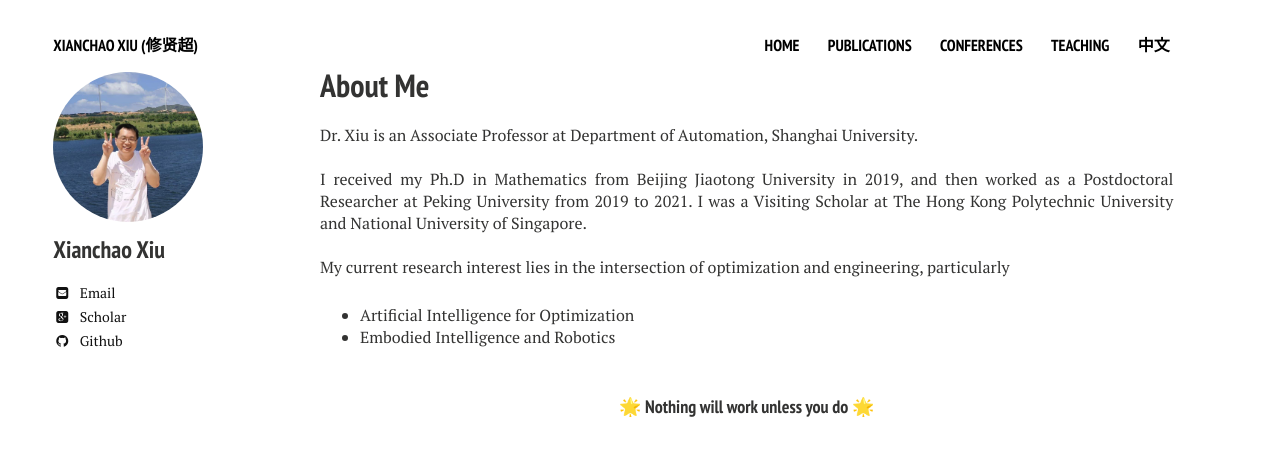
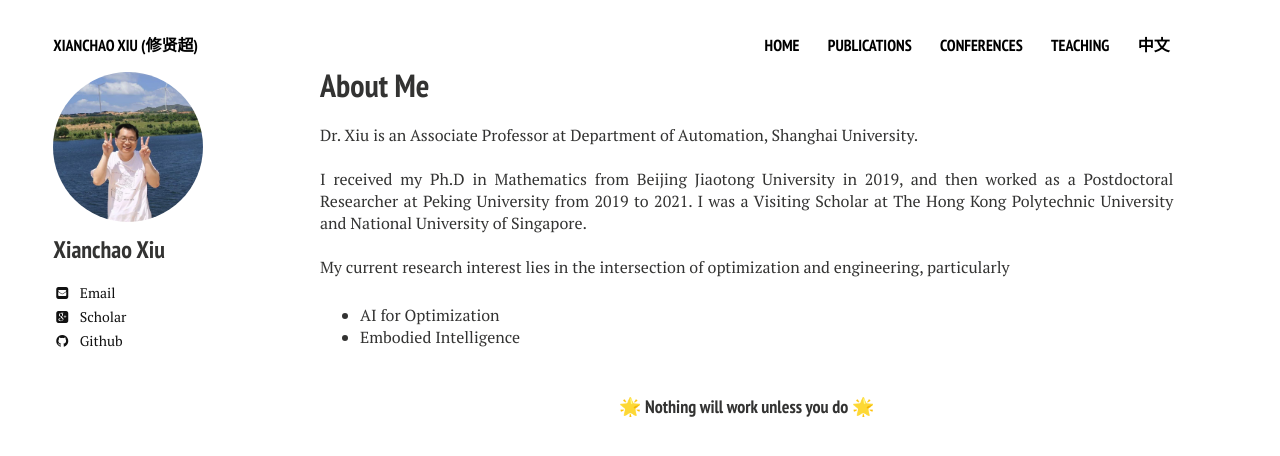
Before and after one commit to xianchaoxiu/xianchaoxiu.github.io, a Jekyll site: the page built from index.md, in a window 1280 px wide. Shown: the top 456 px of the page. Built offline with Jekyll 4.4.1, drawn with Linux system fonts in a browser that asks for light colours; nearby versions of some CDN libraries.

Commit message:
Update home2.html

```diff
--- a/_layouts/home2.html
+++ b/_layouts/home2.html
@@ -35,8 +35,8 @@
 
         My current research interest lies in the intersection of optimization and engineering, particularly
    <ul>
-      <li> Artificial Intelligence for Optimization </li>
-      <li> Embodied Intelligence and Robotics  </li> <br>
+      <li> AI for Optimization </li>
+      <li> Embodied Intelligence  </li> <br>
    </ul>
 
 
```
